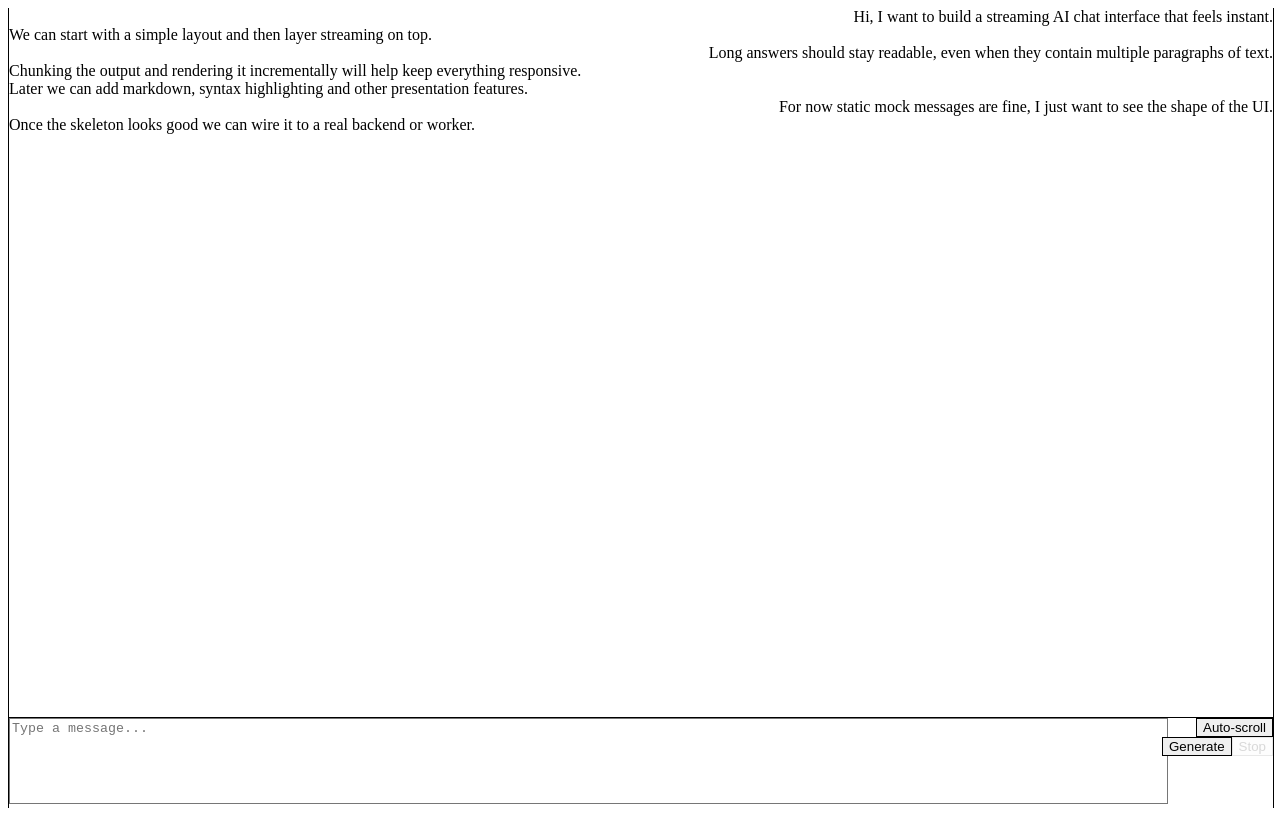
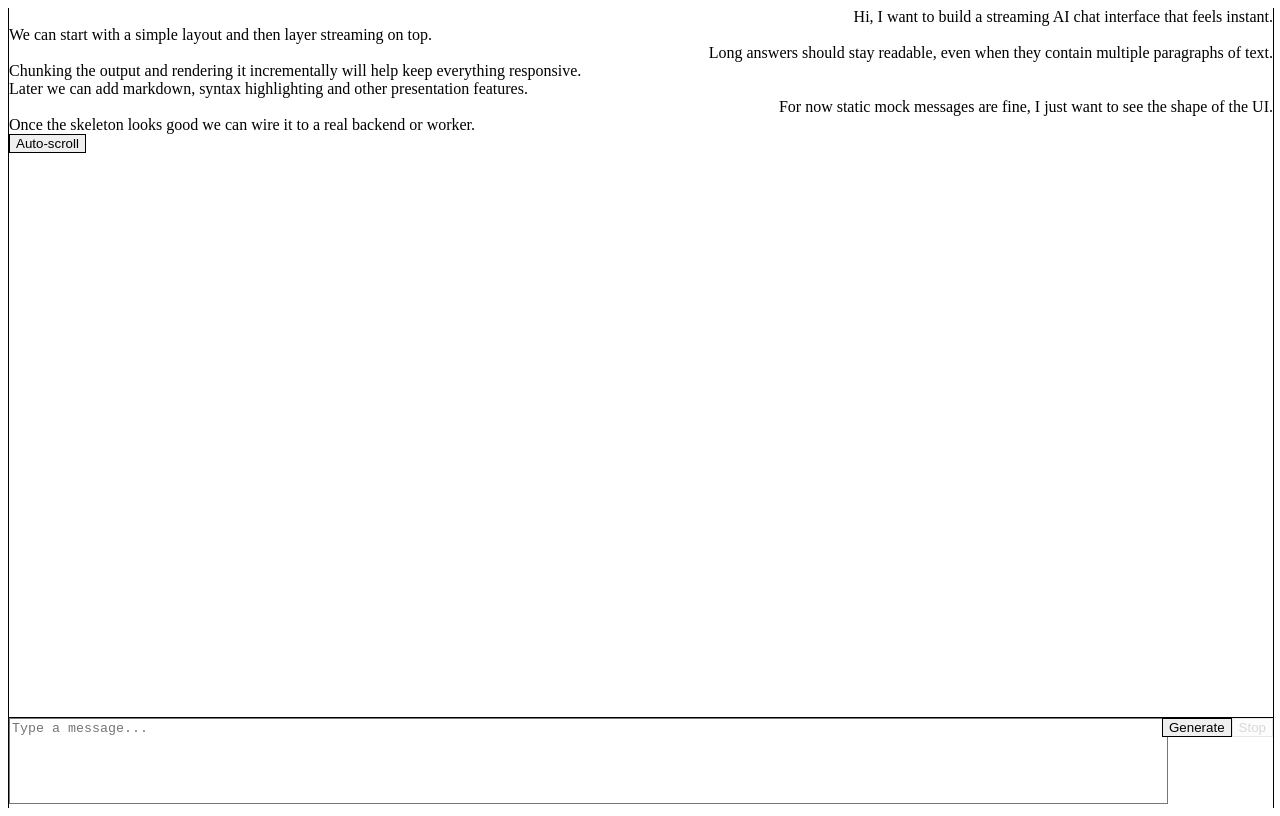
Before and after one commit to denyydev/streaming-ai-chat, a React (Vite) app: page / in a window 1280 px wide. Built offline with nearby package versions, Linux system fonts and the light colour scheme.

Commit message:
feat(chat): add autoscroll with user override

```diff
--- a/src/features/chat/model/selectors.ts
+++ b/src/features/chat/model/selectors.ts
@@ -19,3 +19,7 @@ export function selectIsGenerating(state: ChatState): boolean {
 export function selectStreamingMessageId(state: ChatState): MessageId | null {
   return state.streamingMessageId
 }
+
+export function selectCommitVersion(state: ChatState): number {
+  return state.commitVersion
+}
--- a/src/features/chat/model/store.ts
+++ b/src/features/chat/model/store.ts
@@ -81,6 +81,7 @@ export const useChatStore = create<ChatState>((set, get) => ({
   generationId: null,
   isGenerating: false,
   streamBuffer: [],
+  commitVersion: 0,
   addMessage: (input) => {
     const message = createMessage(input)
 
@@ -112,6 +113,7 @@ export const useChatStore = create<ChatState>((set, get) => ({
       generationId: null,
       isGenerating: false,
       streamBuffer: [],
+      commitVersion: 0,
     })
   },
   startGenerating: () => {
@@ -178,6 +180,7 @@ export const useChatStore = create<ChatState>((set, get) => ({
           updatedAt: Date.now(),
         })),
         streamBuffer: [],
+        commitVersion: state.commitVersion + 1,
       }
     })
   },
@@ -210,6 +213,7 @@ export const useChatStore = create<ChatState>((set, get) => ({
         generationId: null,
         isGenerating: false,
         streamBuffer: [],
+        commitVersion: state.commitVersion + 1,
       }
     })
   },
--- a/src/features/chat/model/types.ts
+++ b/src/features/chat/model/types.ts
@@ -22,6 +22,7 @@ export type ChatState = {
   generationId: GenerationId | null
   isGenerating: boolean
   streamBuffer: string[]
+  commitVersion: number
   addMessage: (input: { role: ChatRole; text: string }) => MessageId
   seedMockHistory: () => void
   reset: () => void
--- a/src/features/chat/ui/ChatList.tsx
+++ b/src/features/chat/ui/ChatList.tsx
@@ -1,6 +1,14 @@
+import { useEffect, useRef, useState } from 'react'
+import { Button } from '@/shared/ui'
 import { useChatStore } from '../model/store'
-import { selectMessageById, selectMessageIds } from '../model/selectors'
+import {
+    selectCommitVersion,
+    selectIsGenerating,
+    selectMessageById,
+    selectMessageIds,
+} from '../model/selectors'
 import type { MessageId } from '../model/types'
+import AutoScrollToggle from './controls/AutoScrollToggle'
 import MessageItem from './MessageItem'
 
 type ChatListItemProps = {
@@ -17,14 +25,102 @@ function ChatListItem({ id }: ChatListItemProps) {
     return <MessageItem role={message.role} text={message.text} />
 }
 
+const AUTO_SCROLL_THRESHOLD = 120
+
 function ChatList() {
     const messageIds = useChatStore(selectMessageIds)
+    const commitVersion = useChatStore(selectCommitVersion)
+    const isGenerating = useChatStore(selectIsGenerating)
+    const containerRef = useRef<HTMLDivElement | null>(null)
+    const [isAutoScrollEnabled, setIsAutoScrollEnabled] = useState(true)
+    const [isAtBottom, setIsAtBottom] = useState(true)
+
+    function scrollToBottom() {
+        const container = containerRef.current
+
+        if (!container) {
+            return
+        }
+
+        requestAnimationFrame(() => {
+            container.scrollTop = container.scrollHeight
+        })
+    }
+
+    useEffect(() => {
+        if (!isGenerating || !isAutoScrollEnabled) {
+            return
+        }
+
+        if (!messageIds.length) {
+            return
+        }
+
+        scrollToBottom()
+    }, [commitVersion, isGenerating, isAutoScrollEnabled, messageIds.length])
+
+    function handleScroll() {
+        const container = containerRef.current
+
+        if (!container) {
+            return
+        }
+
+        const distanceToBottom =
+            container.scrollHeight - (container.scrollTop + container.clientHeight)
+
+        const atBottom = distanceToBottom <= AUTO_SCROLL_THRESHOLD
+        setIsAtBottom(atBottom)
+
+        if (!atBottom && isAutoScrollEnabled) {
+            setIsAutoScrollEnabled(false)
+        }
+
+        if (atBottom && !isAutoScrollEnabled) {
+            setIsAutoScrollEnabled(true)
+        }
+    }
+
+    function handleToggleAutoScroll() {
+        const next = !isAutoScrollEnabled
+        setIsAutoScrollEnabled(next)
+
+        if (next) {
+            scrollToBottom()
+        }
+    }
+
+    function handleJumpToBottom() {
+        setIsAutoScrollEnabled(true)
+        scrollToBottom()
+    }
 
     return (
-        <div className="flex-1 space-y-3 overflow-y-auto px-4 py-4">
-            {messageIds.map((id) => (
-                <ChatListItem key={id} id={id} />
-            ))}
+        <div className="relative flex-1">
+            <div
+                ref={containerRef}
+                className="flex h-full flex-col space-y-3 overflow-y-auto px-4 py-4"
+                onScroll={handleScroll}
+            >
+                {messageIds.map((id) => (
+                    <ChatListItem key={id} id={id} />
+                ))}
+            </div>
+            <div className="pointer-events-none absolute inset-x-0 bottom-3 flex items-end justify-between px-4">
+                <div className="pointer-events-auto">
+                    <AutoScrollToggle enabled={isAutoScrollEnabled} onToggle={handleToggleAutoScroll} />
+                </div>
+                {!isAtBottom && (
+                    <div className="pointer-events-auto">
+                        <Button
+                            className="bg-sky-700 text-sky-50 hover:bg-sky-600"
+                            onClick={handleJumpToBottom}
+                        >
+                            Jump to bottom
+                        </Button>
+                    </div>
+                )}
+            </div>
         </div>
     )
 }
--- a/src/features/chat/ui/Composer.tsx
+++ b/src/features/chat/ui/Composer.tsx
@@ -1,5 +1,4 @@
 import { Textarea } from '@/shared/ui'
-import AutoScrollToggle from './controls/AutoScrollToggle'
 import GenerateButton from './controls/GenerateButton'
 import StopButton from './controls/StopButton'
 
@@ -12,9 +11,6 @@ function Composer() {
         </div>
         <div className="flex flex-col items-end gap-2">
           <div className="flex items-center gap-2">
-            <AutoScrollToggle />
-          </div>
-          <div className="flex items-center gap-2">
             <GenerateButton />
             <StopButton />
           </div>
--- a/src/features/chat/ui/controls/AutoScrollToggle.tsx
+++ b/src/features/chat/ui/controls/AutoScrollToggle.tsx
@@ -1,7 +1,19 @@
 import { Toggle } from '@/shared/ui'
 
-function AutoScrollToggle() {
-  return <Toggle>Auto-scroll</Toggle>
+type AutoScrollToggleProps = {
+  enabled: boolean
+  onToggle: () => void
+}
+
+function AutoScrollToggle({ enabled, onToggle }: AutoScrollToggleProps) {
+  return (
+    <Toggle
+      onClick={onToggle}
+      className={enabled ? 'bg-sky-900 text-sky-100' : 'bg-slate-900 text-slate-300'}
+    >
+      Auto-scroll
+    </Toggle>
+  )
 }
 
 export default AutoScrollToggle
```
